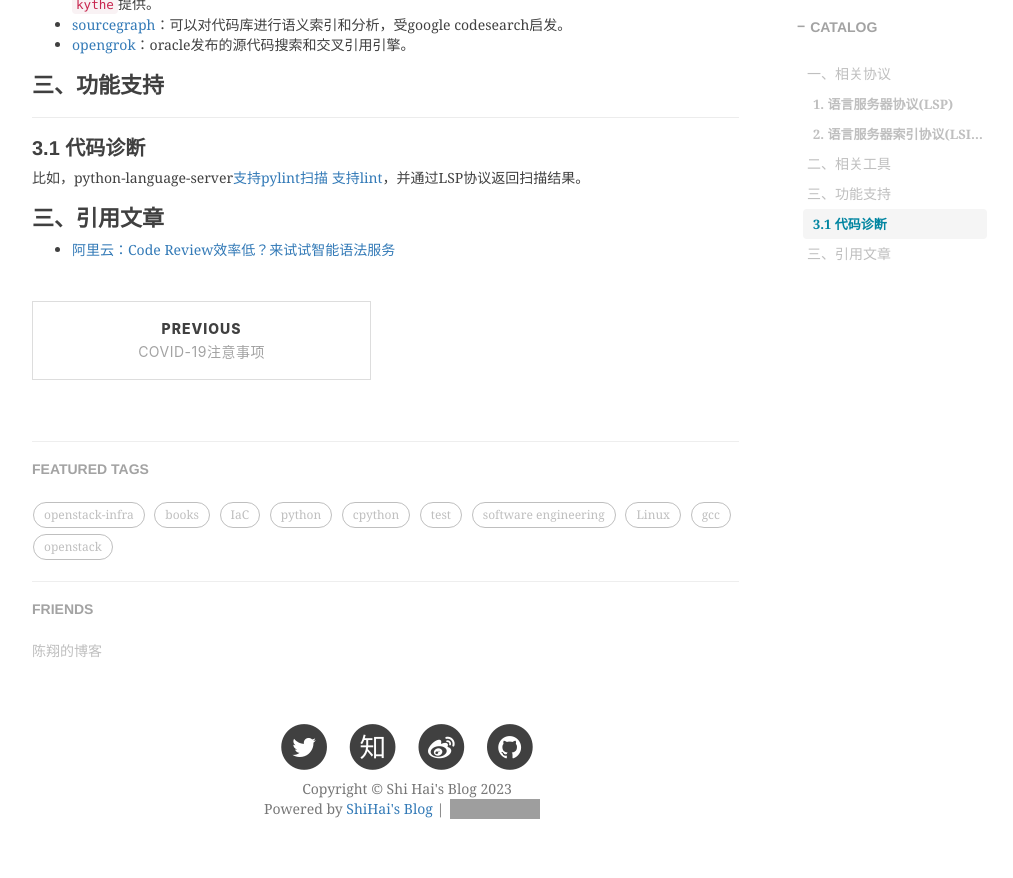
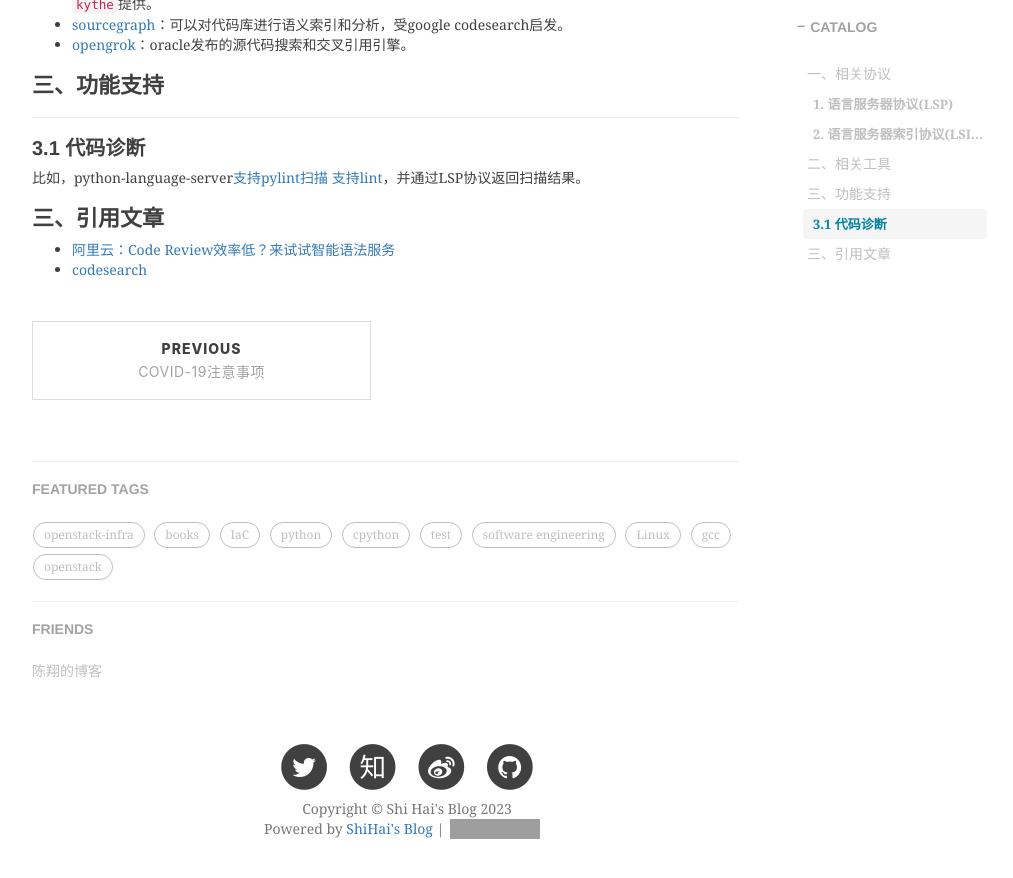
Before and after one commit to shihai1991/shihai1991.github.io, a Jekyll site: the page built from _posts/2023-01-12-代码索引工具调研.md, in a window 1280 px wide and 900 px high, scrolled down 1308 px. Shown: the top 878 px of the window, without its empty margins (233-1246 px from the left). Built offline with Jekyll 4.4.1, drawn with Linux system fonts in a browser that asks for light colours; nearby versions of some CDN libraries; comment, search, counter and statistics services are not loaded; grey boxes are pictures that could not be loaded.

Commit message:
Update 2023-01-12-代码索引工具调研.md

```diff
--- a/_posts/2023-01-12-代码索引工具调研.md
+++ b/_posts/2023-01-12-代码索引工具调研.md
@@ -29,3 +29,4 @@ time: '2023.01.12 16:11:00'
 
 # 三、引用文章
 - [阿里云：Code Review效率低？来试试智能语法服务](https://developer.aliyun.com/article/780704)
+- [codesearch](https://github.com/google/codesearch)
```
